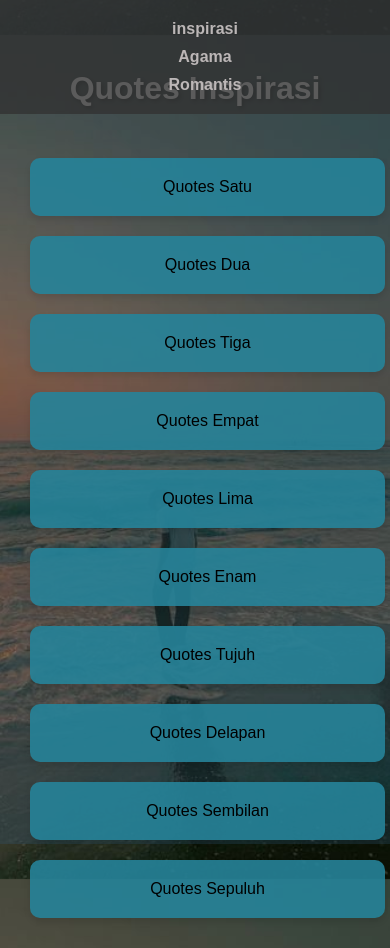
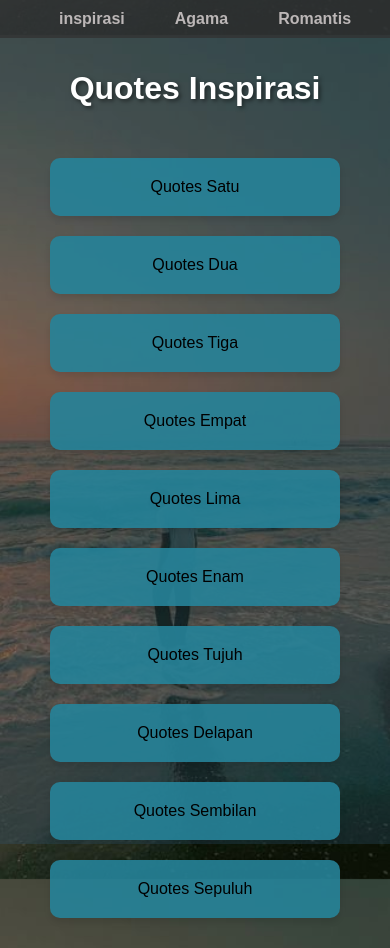
Before and after one commit to andikaPorto/Quotes, a plain HTML site: page index.html in a window 390 px wide. Drawn offline with Linux system fonts and the light colour scheme.

Commit message:
Update styles.css

```diff
--- a/styles.css
+++ b/styles.css
@@ -173,19 +173,20 @@ h1 {
     background: darkred;
 }
 
-/* Responsif untuk layar kecil */
+.navbar ul {
+    list-style: none;
+    padding: 0;
+    margin: 0;
+    text-align: center;
+    display: flex; /* Membuat menu tetap horizontal */
+    justify-content: center; /* Memusatkan menu */
+    gap: 20px; /* Memberikan jarak antar item menu */
+    flex-wrap: nowrap; /* Mencegah menu turun ke bawah */
+}
+
 @media (max-width: 768px) {
-    .quotes-container {
-        flex-direction: column;
-        align-items: center;
-    }
-
-    .quote-box {
-        width: 90%;
-    }
-
-    .navbar ul li {
-        display: block;
-        margin: 10px 0;
+    .navbar ul {
+        flex-direction: row; /* Pastikan tetap horizontal */
+        flex-wrap: wrap; /* Jika tidak cukup tempat, akan tetap rapi */
     }
 }
```
